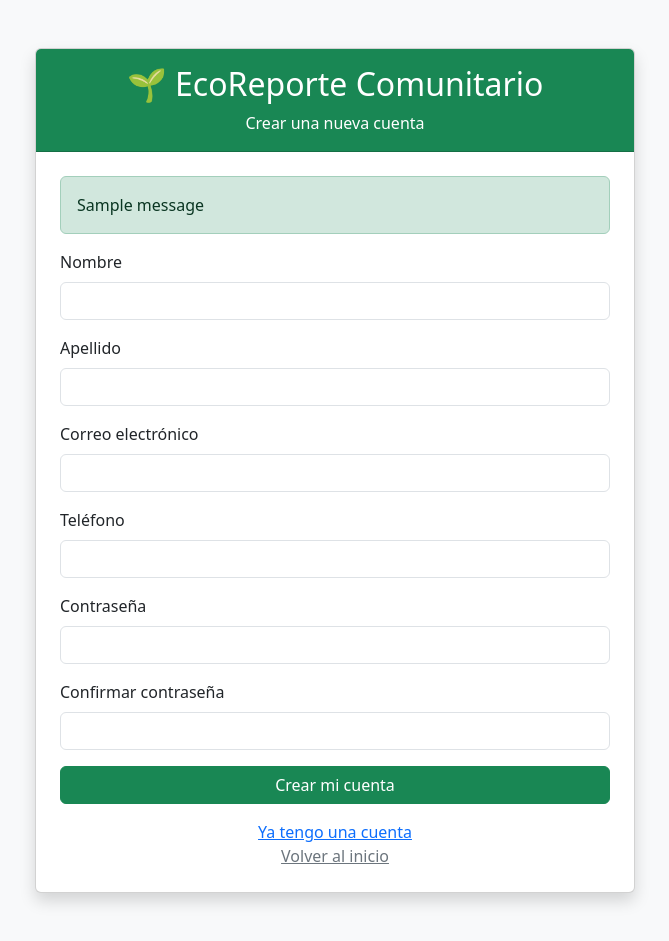
After one commit to TheIsaac503/EcoReporte-Comunitario, a Django app: page /usuarios/registro/ in a window 1280 px wide. The commit adds this page. Shown: the whole page, without its empty margins (305-974 px from the left). Run offline with Django 5.2, Linux system fonts and the light colour scheme; tables that the repository leaves empty hold one stand-in row (values such as "Sample post"); one stand-in notice (Sample message) is shown.

Commit message:
Agregracion del pedido de la semana 5 y Arregrando el commit anterior

```diff
--- a/ecoreporte_project/settings.py
+++ b/ecoreporte_project/settings.py
@@ -146,3 +146,6 @@ MAILERS = {
         'BACKEND': 'django.core.mail.backends.console.EmailBackend',
     },
 }
+
+LOGIN_REDIRECT_URL = '/'
+LOGOUT_REDIRECT_URL = '/'
--- a/ecoreporte_project/urls.py
+++ b/ecoreporte_project/urls.py
@@ -23,6 +23,7 @@ urlpatterns = [
     path('', views.home, name='home'),
     path('admin/', admin.site.urls),
     path('accounts/', include('django.contrib.auth.urls')),
+    path('usuarios/', include('usuarios.urls')),
     path('reportes/', include('reportes.urls')),
     path('tablas/', views.vista_tablas, name='vista_tablas'),
 ]
--- a/reportes/templates/reportes/home.html
+++ b/reportes/templates/reportes/home.html
@@ -100,8 +100,8 @@
                     <a href="{% url 'listar_reportes' %}"
                        class="btn btn-outline-success btn-lg">
                         Ver reportes
+
                     </a>
-
                 </div>
             </div>
         </div>
@@ -113,9 +113,9 @@
         <a href="{% url 'vista_tablas' %}"
            class="btn btn-outline-dark btn-lg">
             🗄️ Ver Registros de Base de Datos
+
         </a>
     </div>
-
 </div>
 
 {% endblock %}
--- /dev/null
+++ b/usuarios/forms.py
@@ -0,0 +1,85 @@
+
+from django import forms
+from django.utils.text import slugify
+from .models import Usuario
+
+
+class RegistroUsuarioForm(forms.Form):
+    Nombre = forms.CharField(max_length=50, label="Nombre")
+    Apellido = forms.CharField(max_length=60, label="Apellido")
+
+    Correo = forms.EmailField(label="Correo electrónico")
+
+    Telefono = forms.CharField(
+        max_length=20,
+        required=False,
+        label="Teléfono"
+    )
+
+    password1 = forms.CharField(
+        label="Contraseña",
+        min_length=8,
+        widget=forms.PasswordInput
+    )
+
+    password2 = forms.CharField(
+        label="Confirmar contraseña",
+        widget=forms.PasswordInput
+    )
+
+    def clean_Correo(self):
+        correo = self.cleaned_data['Correo'].strip()
+        if Usuario.objects.filter(Correo__iexact=correo).exists():
+            raise forms.ValidationError(
+                "Este correo electrónico ya está registrado."
+            )
+        return correo
+
+    def clean_Telefono(self):
+        telefono = self.cleaned_data.get('Telefono', '').strip()
+
+        if telefono and not telefono.replace('-', '').replace(' ', '').isdigit():
+            raise forms.ValidationError(
+                "El teléfono debe contener números y guiones."
+            )
+
+        return telefono
+
+    def clean(self):
+        datos = super().clean()
+
+        password1 = datos.get('password1')
+        password2 = datos.get('password2')
+
+        if password1 and password2 and password1 != password2:
+            self.add_error(
+                'password2',
+                "Las contraseñas no coinciden."
+            )
+
+        return datos
+
+    def save(self):
+        datos = self.cleaned_data
+        correo = datos['Correo'].strip()
+
+        # Generar un username único automáticamente.
+        base = slugify(correo.split('@')[0]) or 'usuario'
+        username = base
+        contador = 1
+
+        while Usuario.objects.filter(username=username).exists():
+            username = f"{base}{contador}"
+            contador += 1
+
+        usuario = Usuario.objects.create_user(
+            Correo=correo,
+            password=datos['password1'],
+            username=username,
+            Nombre=datos['Nombre'],
+            Apellido=datos['Apellido'],
+            Telefono=datos.get('Telefono') or None,
+            Activo=True
+        )
+
+        return usuario
--- /dev/null
+++ b/usuarios/templates/usuarios/registro.html
@@ -0,0 +1,74 @@
+
+<!DOCTYPE html>
+<html lang="es">
+<head>
+    <meta charset="UTF-8">
+    <meta name="viewport" content="width=device-width, initial-scale=1.0">
+    <title>Crear cuenta | EcoReporte Comunitario</title>
+    <link href="https://cdn.jsdelivr.net/npm/bootstrap@5.3.0/dist/css/bootstrap.min.css" rel="stylesheet">
+</head>
+<body class="bg-light">
+    <div class="container py-5">
+        <div class="card shadow mx-auto" style="max-width: 600px;">
+            <div class="card-header bg-success text-white text-center py-3">
+                <h2>🌱 EcoReporte Comunitario</h2>
+                <p class="mb-0">Crear una nueva cuenta</p>
+            </div>
+
+            <div class="card-body p-4">
+                {% if messages %}
+                    {% for message in messages %}
+                        <div class="alert alert-success">
+                            {{ message }}
+                        </div>
+                    {% endfor %}
+                {% endif %}
+
+                <form method="POST">
+                    {% csrf_token %}
+
+                    {% if formulario.non_field_errors %}
+                        <div class="alert alert-danger">
+                            {{ formulario.non_field_errors }}
+                        </div>
+                    {% endif %}
+
+                    {% for campo in formulario %}
+                        <div class="mb-3">
+                            <label for="{{ campo.id_for_label }}" class="form-label">
+                                {{ campo.label }}
+                            </label>
+
+                            {{ campo }}
+
+                            {% if campo.errors %}
+                                <div class="text-danger small">
+                                    {{ campo.errors }}
+                                </div>
+                            {% endif %}
+                        </div>
+                    {% endfor %}
+
+                    <button type="submit" class="btn btn-success w-100">
+                        Crear mi cuenta
+                    </button>
+                </form>
+
+                <div class="text-center mt-3">
+                    <a href="{% url 'login' %}">Ya tengo una cuenta</a>
+                    <br>
+                    <a href="{% url 'home' %}" class="text-secondary">
+                        Volver al inicio
+                    </a>
+                </div>
+            </div>
+        </div>
+    </div>
+
+    <script>
+        document.querySelectorAll('input').forEach(function(campo) {
+            campo.classList.add('form-control');
+        });
+    </script>
+</body>
+</html>
--- /dev/null
+++ b/usuarios/urls.py
@@ -0,0 +1,7 @@
+
+from django.urls import path
+from . import views
+
+urlpatterns = [
+    path('registro/', views.registrar_usuario, name='registrar_usuario'),
+]
--- a/usuarios/views.py
+++ b/usuarios/views.py
@@ -1,3 +1,27 @@
-from django.shortcuts import render
 
-# Create your views here.
+from django.shortcuts import render, redirect
+from django.contrib import messages
+from .forms import RegistroUsuarioForm
+
+
+def registrar_usuario(request):
+    if request.method == 'POST':
+        formulario = RegistroUsuarioForm(request.POST)
+
+        if formulario.is_valid():
+            formulario.save()
+
+            messages.success(
+                request,
+                '¡Tu cuenta se creó correctamente! Ya puedes iniciar sesión.'
+            )
+
+            return redirect('login')
+    else:
+        formulario = RegistroUsuarioForm()
+
+    return render(
+        request,
+        'usuarios/registro.html',
+        {'formulario': formulario}
+    )
```
Also changed, not shown: Documentacion/database/EcoReporte.sql (+0 -7 lines), reportes/templates/registration/login.html (+7 -1 lines), reportes/templates/reportes/base.html (+32 -4 lines), README.md, reportes/templates/reportes/crear_reporte.html (line endings or trailing spaces), usuarios/migrations/0002_alter_usuario_managers.py (added).
